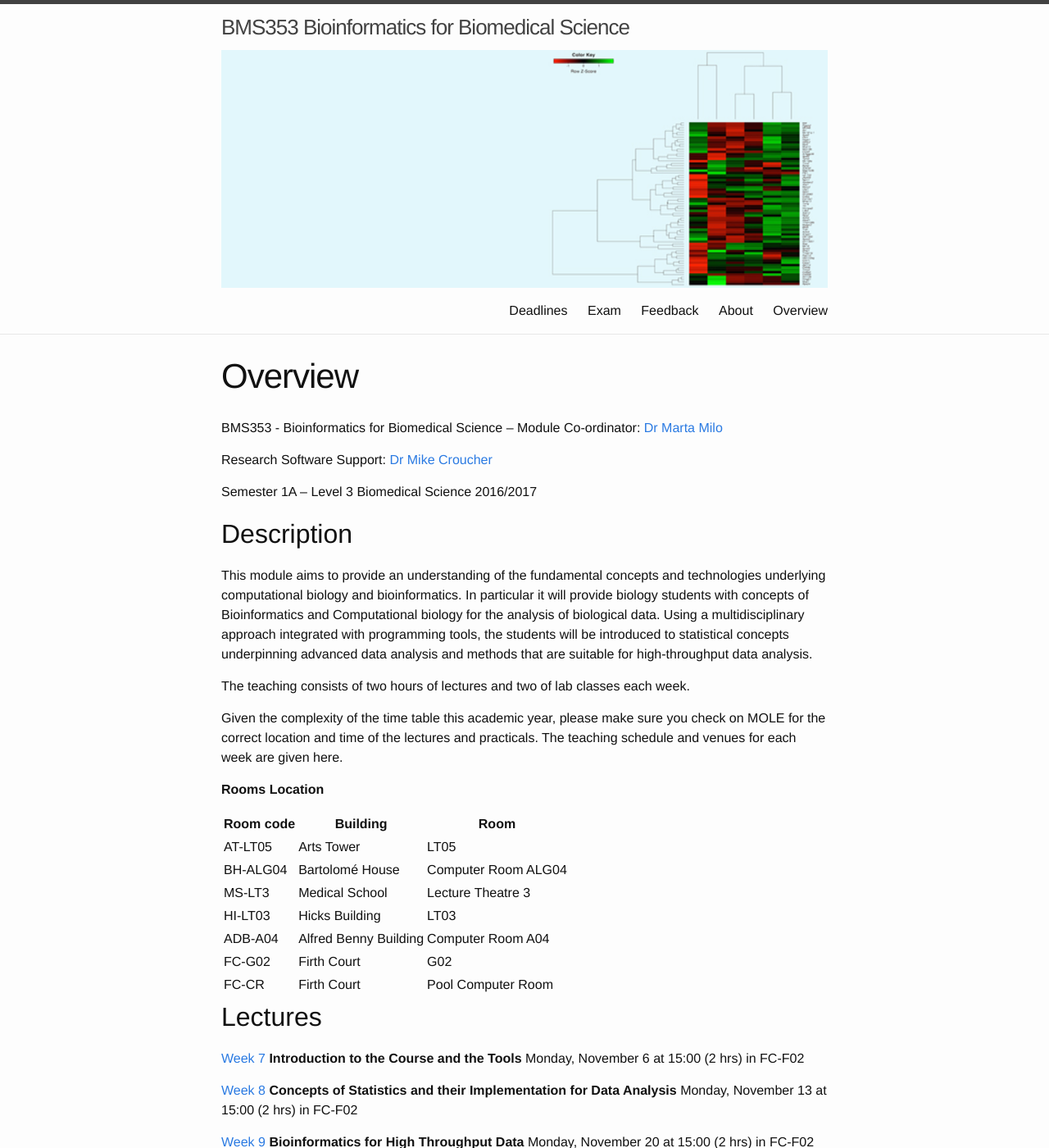
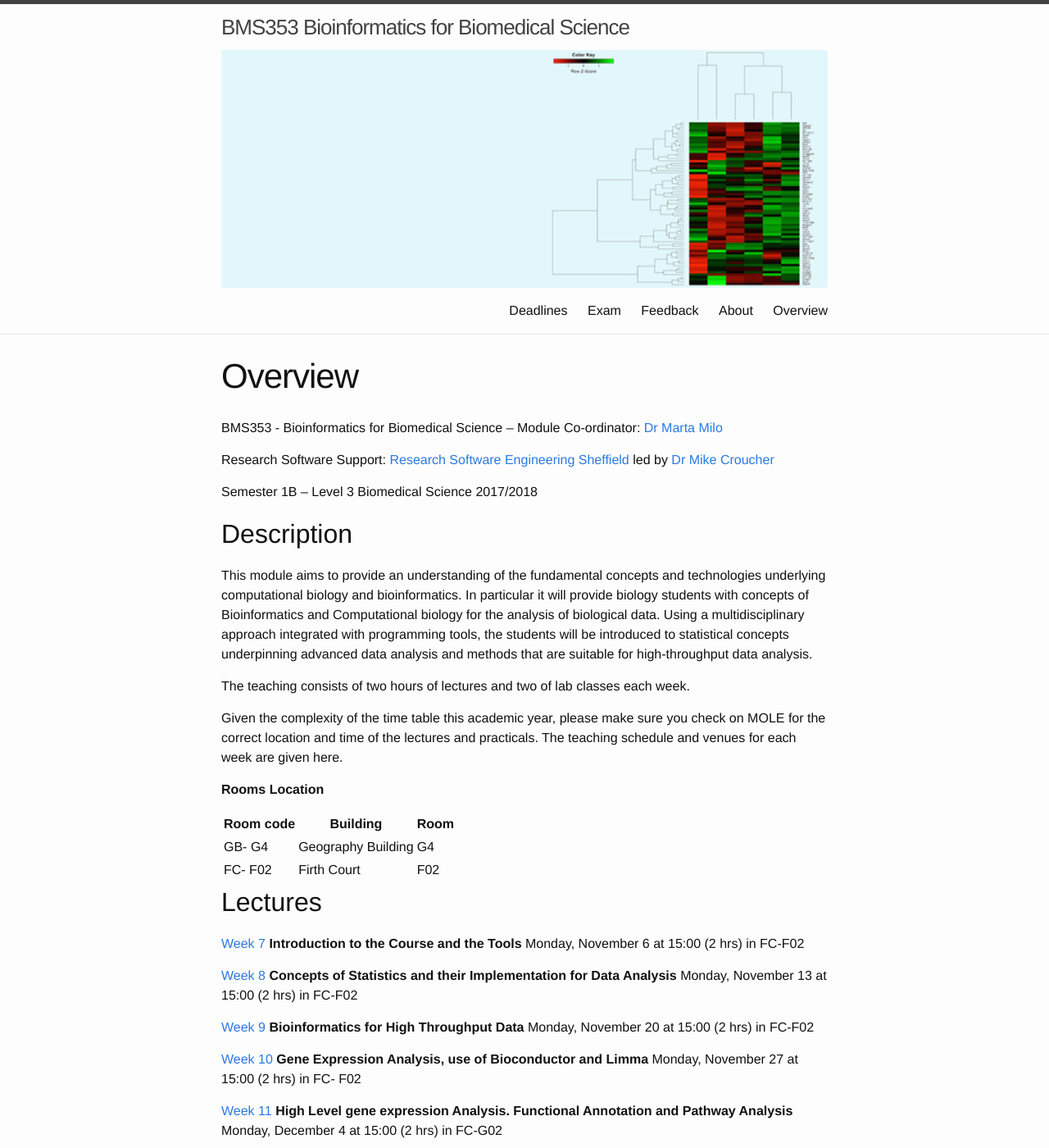
Before and after one commit to sods/bioinformatics, a Jekyll site: the page built from overview.md, in a window 1280 px wide and 1400 px high. Shown: the whole window at 82% size. Built offline with Jekyll 4.4.1, drawn with Linux system fonts in a browser that asks for light colours.

Commit message:
Update venues and links

```diff
--- a/overview.md
+++ b/overview.md
@@ -7,10 +7,10 @@ BMS353 - Bioinformatics for Biomedical Science --
 Module Co-ordinator: [Dr Marta Milo](https://www.sheffield.ac.uk/bms/research/milo)
 
 
-Research Software Support: [Dr Mike Croucher](http://www.walkingrandomly.com/)
+Research Software Support: [Research Software Engineering Sheffield](https://rse.shef.ac.uk) led by [Dr Mike Croucher](http://www.walkingrandomly.com/)
 
 
-Semester 1A – Level 3 Biomedical Science 2016/2017
+Semester 1B – Level 3 Biomedical Science 2017/2018
 
 ## Description
 
@@ -24,10 +24,5 @@ Given the complexity of the time table this academic year, please make sure you
 
  Room code   |Building              |Room
  ----------- |-------------------   |----
- AT-LT05      | Arts Tower       | LT05
- BH-ALG04    | Bartolomé House    | Computer Room ALG04
- MS-LT3      | Medical School      | Lecture Theatre 3
- HI-LT03     | Hicks Building  | LT03
- ADB-A04     | Alfred Benny Building |Computer Room A04
- FC-G02      | Firth Court | G02
- FC-CR       | Firth Court | Pool Computer Room
+ GB- G4      | Geography Building   | G4
+ FC- F02     | Firth Court | F02
```
